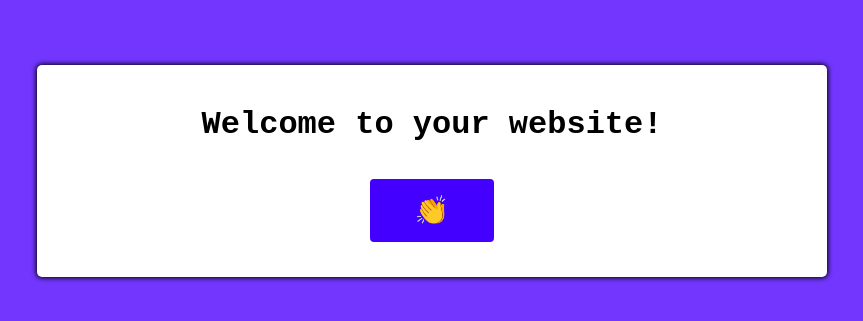
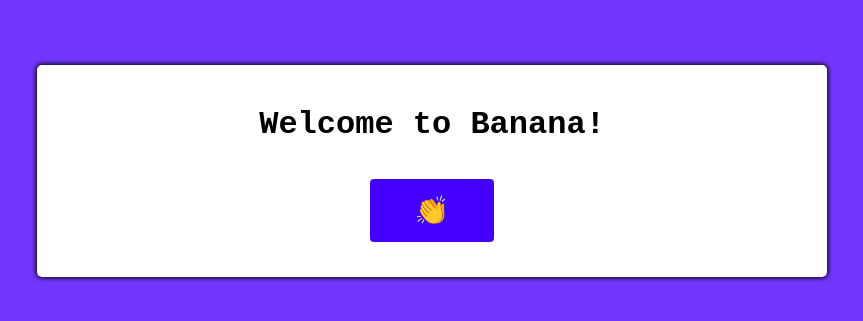
Before and after one commit to Codecademy/deploying-a-static-site-with-netlify-sample, a plain HTML site: page index.html in a window 1280 px wide. Shown: the part 229-550 px from the top of the page, without its empty margins (208-1071 px from the left). Drawn offline with Linux system fonts and the light colour scheme; a web font is replaced by a local one.

Commit message:
Update index.html

```diff
--- a/index.html
+++ b/index.html
@@ -12,7 +12,7 @@
 
 <body>
   <div class="container">
-    <h1>Welcome to your website!</h1>
+    <h1>Welcome to Banana!</h1>
     <button id="clap-button" class="button">👏</button>
   </div>
 </body>
```
